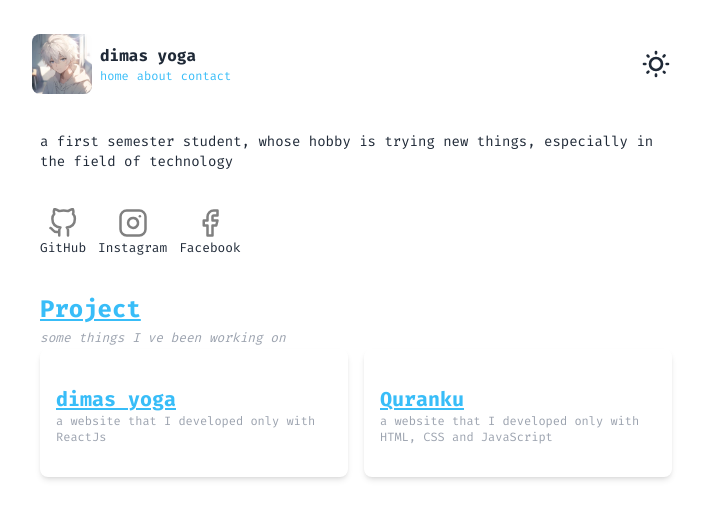
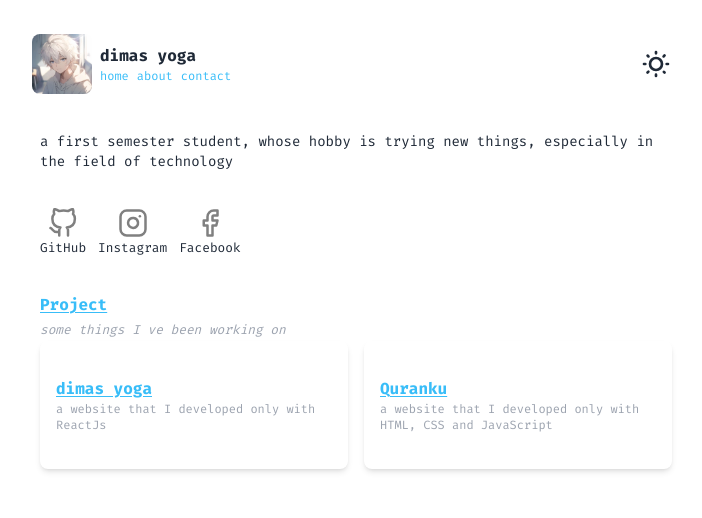
Before and after one commit to dimasyoga42/dimasyoga, a React (Vite) app: page / in a window 1280 px wide. Shown: the top 518 px of the page, without its empty margins (288-990 px from the left). Built offline with nearby package versions, Linux system fonts and the light colour scheme; a web font is replaced by a local one.

Commit message:
style: menambahkan component margin ke isi card

```diff
--- a/src/components/project.jsx
+++ b/src/components/project.jsx
@@ -3,23 +3,27 @@ function Project() {
   return (
     <>
     <div className="mt-9">
-    <h1 className="mt-2 font-fira font-bold text-2xl text-sky-400 underline underline-offset-2">Project</h1>
+    <h1 className="mt-2 font-fira font-bold text-sky-400 underline underline-offset-2">Project</h1>
     <small className="text-gray-400 italic font-fira">some things I ve been working on</small>
     </div>
     <div className="w-full grid grid-cols-1 gap-4 sm:grid-cols-2 ">
-    <div className="rounded-lg p-4 text-accent shadow-md transition-shadow duration-300 hover:shadow-lg h-32 ">
-  <div className="mt-5">
-    <h2 className="text-xl font-bold cursor-pointer underline underline-offset-2 text-sky-400">dimas yoga</h2>
+    <div className="rounded-lg p-4 text-accent shadow-md transition-shadow duration-300 hover:shadow-lg h-32 flex justify-items-center items-center">
+  <div className="flex justify-items-center items-center">
+   <div>
+   <h2 className=" font-bold cursor-pointer underline underline-offset-2 text-sky-400">dimas yoga</h2>
     <p className="text-gray-400 text-xs">a website that I developed only with ReactJs</p>
     <div className="card-actions justify-end">
     </div>
+   </div>
   </div>
 </div>
 
-<div className="rounded-lg p-4 text-accent shadow-md transition-shadow duration-300 hover:shadow-lg h-32">
-  <div className=" mt-5">
-    <h2 className="font-bold text-xl cursor-pointer underline underline-offset-2 text-sky-400">Quranku</h2>
+<div className="rounded-lg p-4 text-accent shadow-md transition-shadow duration-300 hover:shadow-lg h-32  flex justify-items-center items-center">
+  <div className=" flex justify-items-center items-center m-auto">
+    <div>
+    <h2 className="font-bold  cursor-pointer underline underline-offset-2 text-sky-400">Quranku</h2>
     <p className="text-gray-400 text-xs">a website that I developed only with HTML, CSS and JavaScript</p>
+    </div>
   </div>
 </div>
 </div>
```
